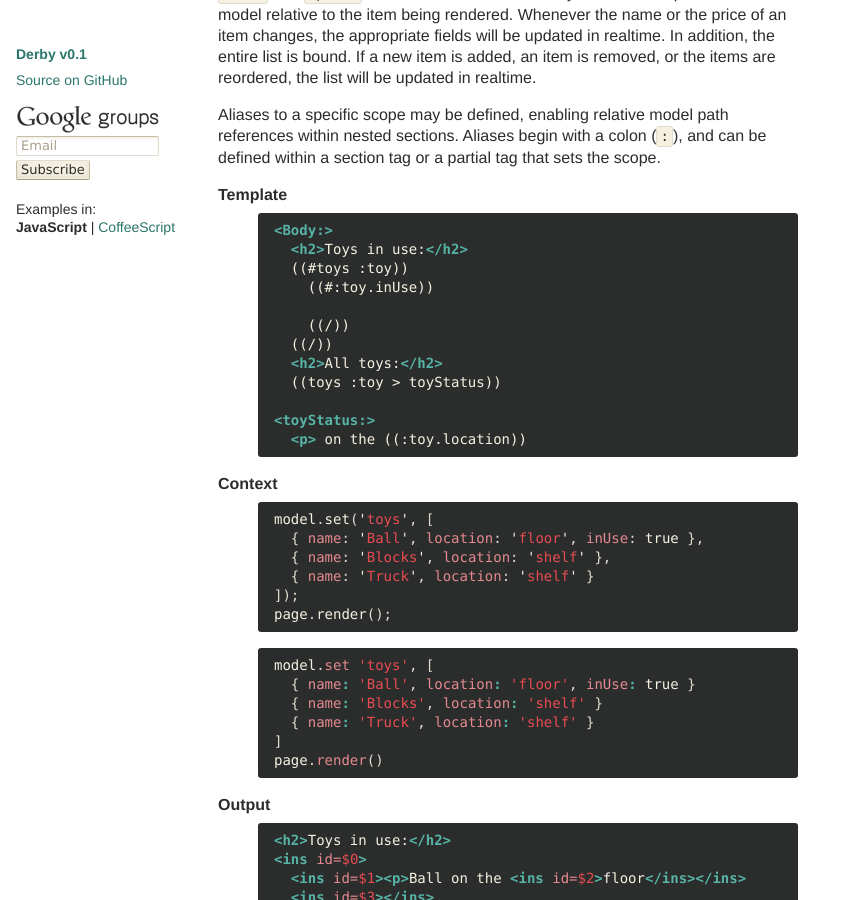
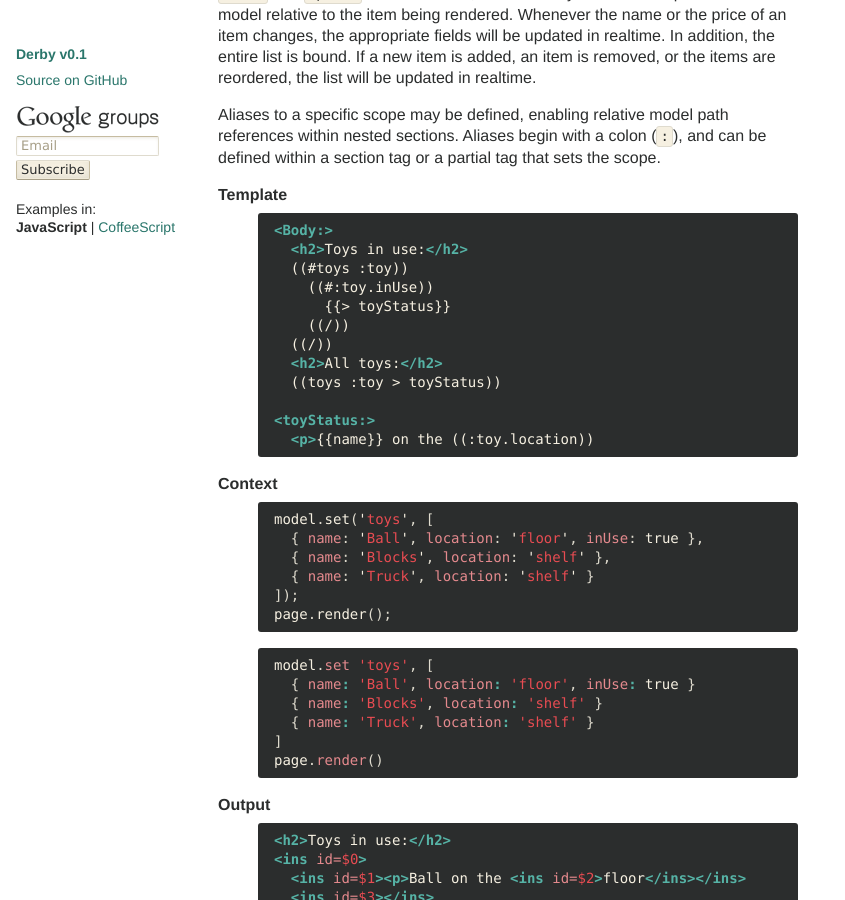
Before and after one commit to derbyjs/derby, a Jekyll site: the page built from index.md, in a window 1280 px wide and 900 px high, scrolled down 15475 px. Shown: the whole window, without its empty margins (0-845 px from the left). Built offline with Jekyll 4.4.1, drawn with Linux system fonts in a browser that asks for light colours.

Commit message:
templates

```diff
--- a/index.md
+++ b/index.md
@@ -618,7 +618,7 @@ Yet, a template might need to define how each item in an array should be rendere
   <ul>((items > item))</ul>
 
 <item:>
-  <li><a href="{{url}}">((.name))</a>: $((.price))
+  <li><a href="{{"{{"}}url}}">((.name))</a>: $((.price))
 {% endhighlight %}
 
 #### Context
@@ -661,14 +661,14 @@ Aliases to a specific scope may be defined, enabling relative model path referen
   <h2>Toys in use:</h2>
   ((#toys :toy))
     ((#:toy.inUse))
-      {{> toyStatus}}
+      {{"{{"}}> toyStatus}}
     ((/))
   ((/))
   <h2>All toys:</h2>
   ((toys :toy > toyStatus))
 
 <toyStatus:>
-  <p>{{name}} on the ((:toy.location))
+  <p>{{"{{"}}name}} on the ((:toy.location))
 {% endhighlight %}
 
 #### Context
```
